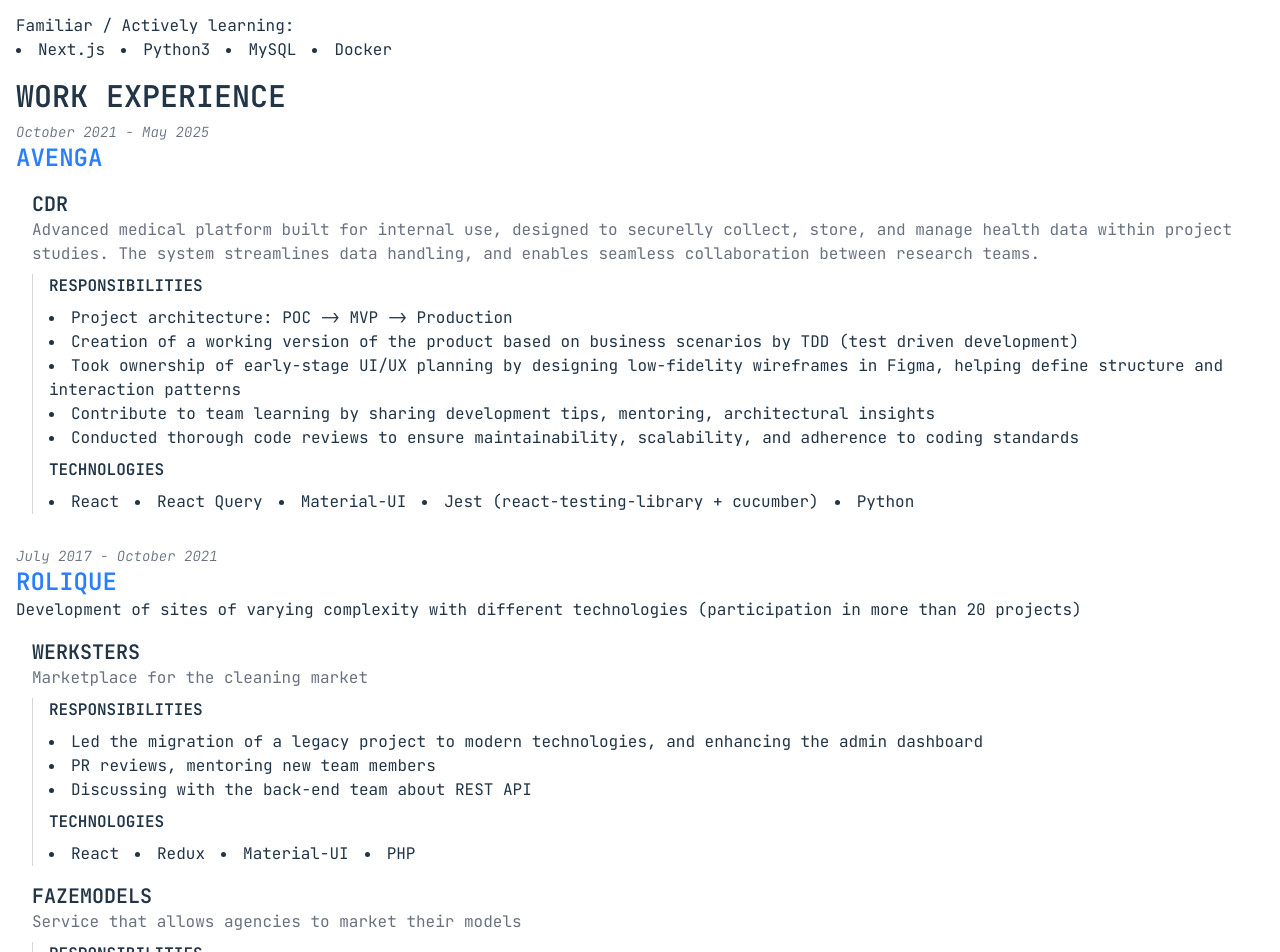
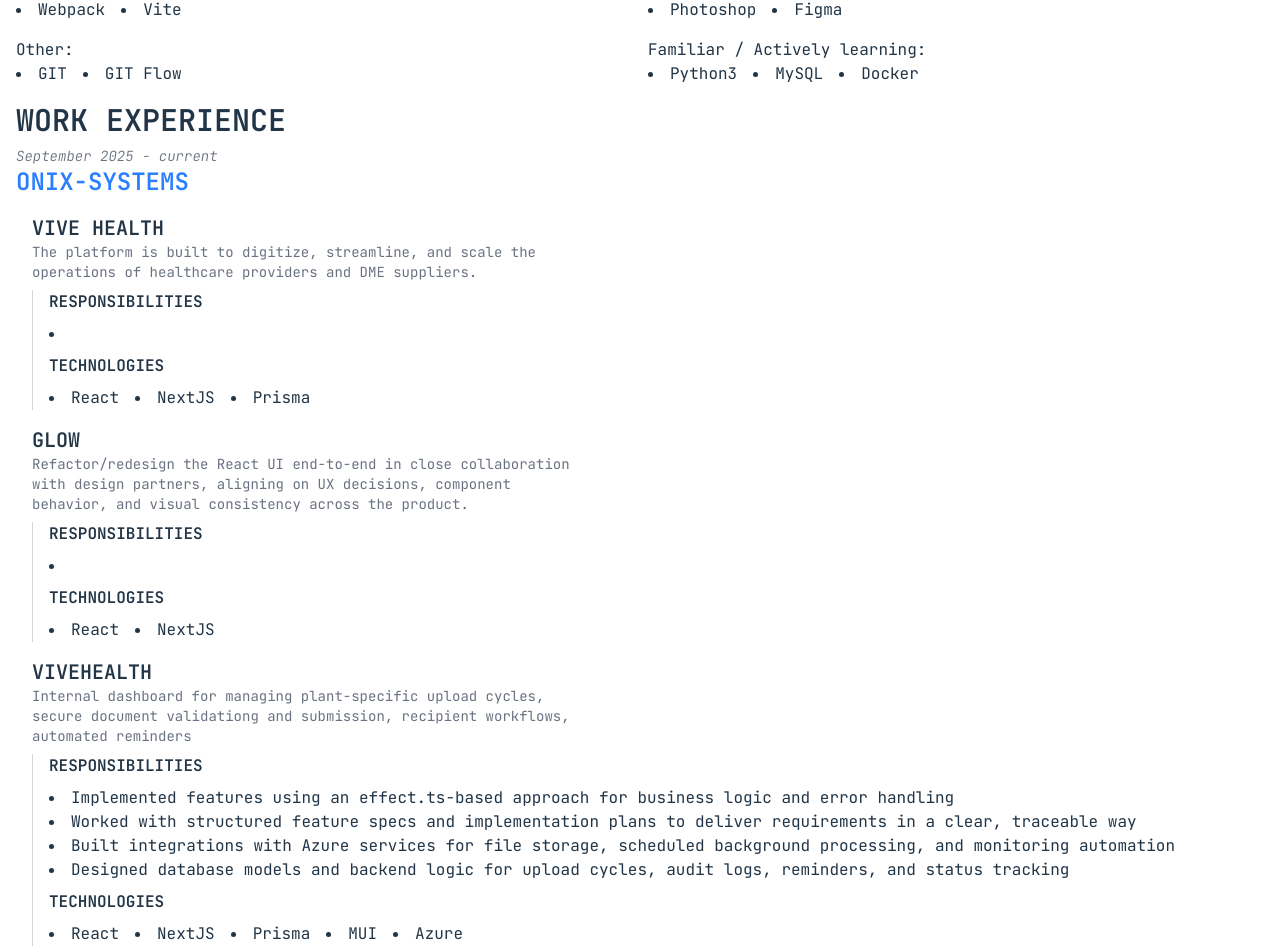
Before and after one commit to mentikora/mentikora.github.io, a React (Vite) app: page / in a window 1280 px wide. Shown: the part 786-1738 px from the top of the page. Built offline with nearby package versions, Linux system fonts and the light colour scheme.

Commit message:
chore: update latest proj info

```diff
--- a/src/App.tsx
+++ b/src/App.tsx
@@ -95,7 +95,9 @@
                     return (
                       <div key={index}>
                         <h4>{project.name}</h4>
-                        <p className="text-gray-500 mb-2">{project.summary}</p>
+                        <p className="text-gray-500 text-sm mb-2 max-w-[64ch]">
+                          {project.summary}
+                        </p>
 
                         <div className="pl-4 border-l border-gray-300">
                           <List
--- a/src/data/cv.ts
+++ b/src/data/cv.ts
@@ -2,7 +2,7 @@
   user: {
     name: 'Roman',
     lastName: 'Horobets',
-    position: 'Front-end Engineer',
+    position: 'Software Engineer',
     connect: [
       {
         email: 'mentikorasan@gmail.com'
@@ -16,7 +16,7 @@
     ],
   },
   summaryOfExperience: [
-    'Senior Front-End Engineer specialized in React and modern web development practices.',
+    'Software Engineer specialized in React and modern web development practices.',
     'Skilled in building scalable, high-performance applications with a focus on user experience and maintainability.',
     'Expertise in core front-end technologies: HTML5, CSS3, JavaScript, TypeScript, and CSS frameworks like Bootstrap and Material UI.',
     'Proficient with CSS preprocessors (SASS, SCSS), media queries, and responsive layouts for optimal performance across all devices.',
@@ -30,6 +30,7 @@
     frontend: [
       'JavaScript',
       'TypeScript',
+      'Effect.ts',
       'React',
       'HTML',
       'Redux',
@@ -37,6 +38,7 @@
       'Jinja2',
       'Handlebars',
     ],
+    backend: ['Next.js', 'Prisma'],
     styling: [
       'CSS',
       'SAS / LESS',
@@ -51,7 +53,7 @@
     tools: ['Webpack', 'Vite'],
     'design tools': ['Photoshop', 'Figma'],
     other: ['GIT', 'GIT Flow'],
-    'Familiar / Actively learning': ['Next.js', 'Python3', 'MySQL', 'Docker'],
+    'Familiar / Actively learning': ['Python3', 'MySQL', 'Docker'],
   },
   cources: [
     {
@@ -64,7 +66,60 @@
     },
   ],
   workExperience: [
-    // vive nextjs, prisma, oct1 2025 - ...
+    {
+      company: 'Onix-Systems',
+      summary: '',
+      position: 'Software Engineer',
+      date: {
+        from: 'September 2025',
+        to: 'current',
+      },
+      projects: [
+        {
+          name: 'Vive Health',
+          summary:
+            'The platform is built to digitize, streamline, and scale the operations of healthcare providers and DME suppliers.',
+          responsibilities: [
+            '',
+          ],
+          technologies: [
+            'React',
+            'NextJS',
+            'Prisma',
+          ],
+        },
+        {
+          name: 'Glow',
+          summary:
+            'Refactor/redesign the React UI end-to-end in close collaboration with design partners, aligning on UX decisions, component behavior, and visual consistency across the product.',
+          responsibilities: [
+            '',
+          ],
+          technologies: [
+            'React',
+            'NextJS',
+          ],
+        },
+        {
+          name: 'ViveHealth',
+          summary:
+            'Internal dashboard for managing plant-specific upload cycles, secure document validationg and submission, recipient workflows, automated reminders',
+          responsibilities: [
+            'Implemented features using an effect.ts-based approach for business logic and error handling',
+            'Worked with structured feature specs and implementation plans to deliver requirements in a clear, traceable way',
+            'Built integrations with Azure services for file storage, scheduled background processing, and monitoring automation',
+            'Designed database models and backend logic for upload cycles, audit logs, reminders, and status tracking',
+          ],
+          technologies: [
+            'React',
+            'NextJS',
+            'Prisma',
+            'MUI',
+            'Azure'
+          ],
+        },
+      ],
+    },
     {
       company: 'Avenga',
       summary: '',
```
